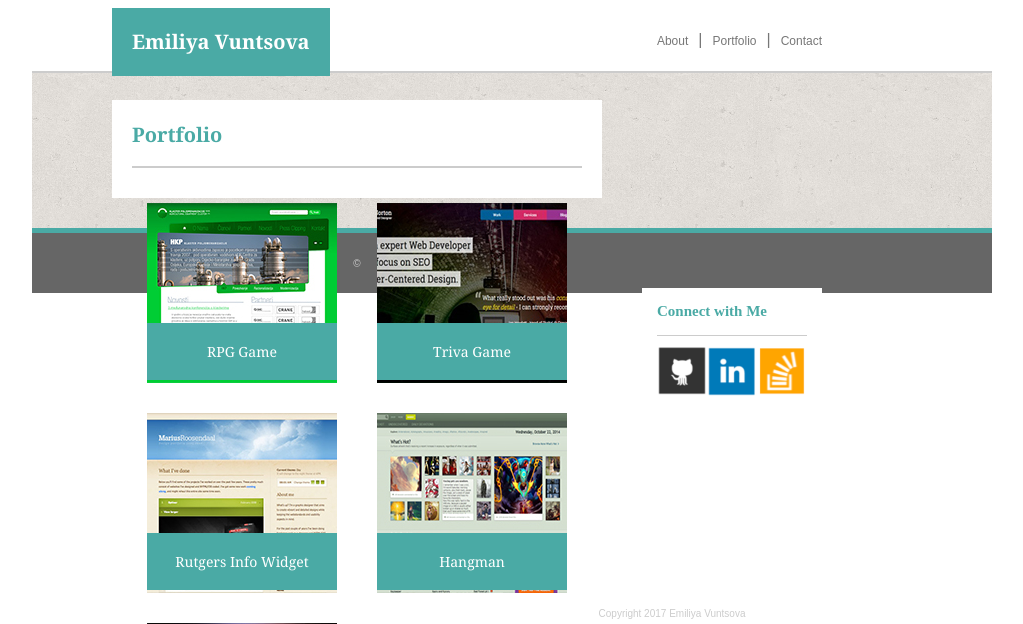
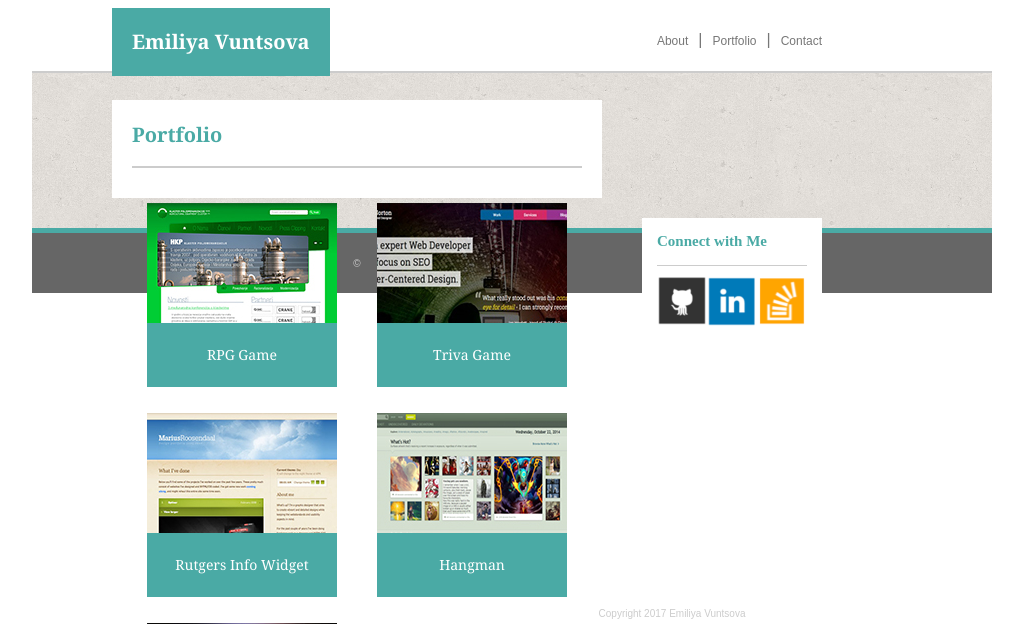
Before and after one commit to Vuntsova/Basic-Portfolio, a PHP site: page /portfolio.html in a window 1280 px wide. Shown: the top 624 px of the page, without its empty margins (128-1151 px from the left). Run offline with PHP 8.4, Linux system fonts and the light colour scheme.

Commit message:
kasjhfkjs

```diff
--- a/assets/css/style.css
+++ b/assets/css/style.css
@@ -87,6 +87,7 @@
 	font-size: 14px;
 	border-top: 2px solid #ccc;
 	padding-top: 20px;
+	line-height: 2;
 }
 
 #box1{
@@ -157,7 +158,7 @@
 	margin-right: 170px;
 	width: 150px;
 	height: 140px;
-	margin-top: -320px;
+	margin-top: -390px;
 	padding: 0 15px;
 }
 
```
